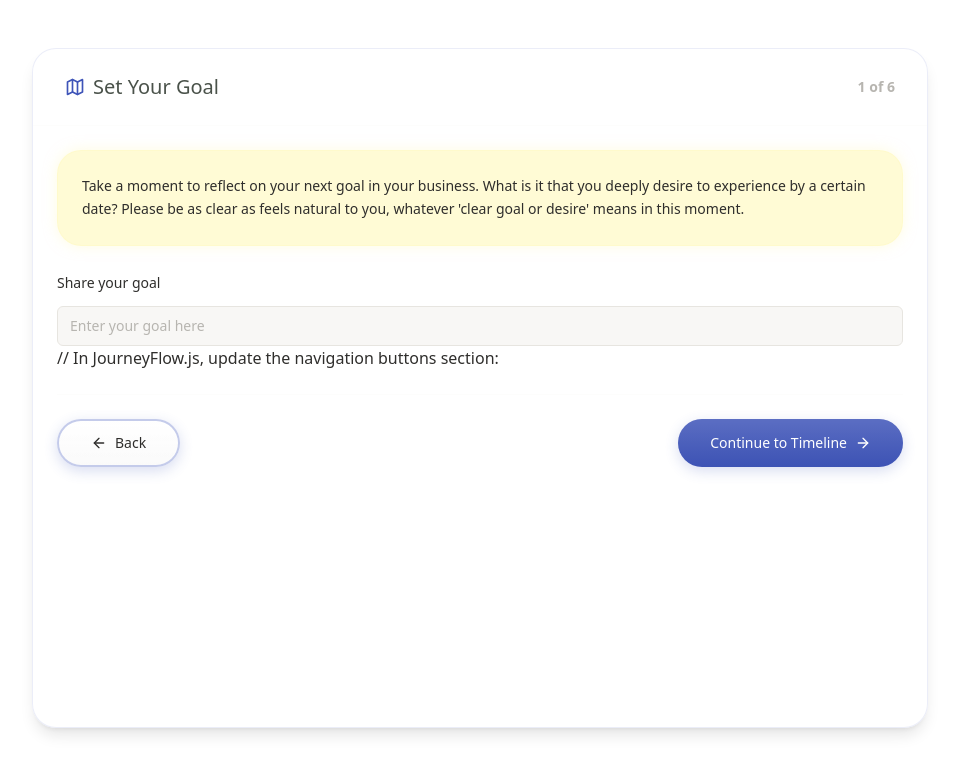
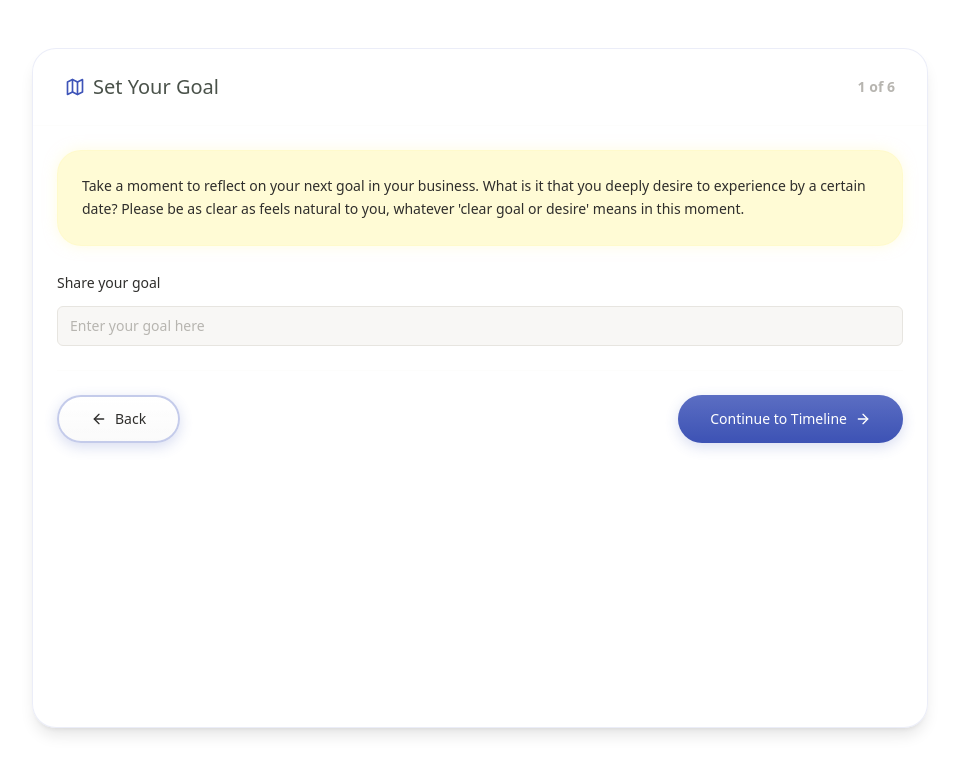
Before and after one commit to peatf/gps-live, a Next.js app: page / in a window 1280 px wide. Shown: the top 774 px of the page, without its empty margins (160-1119 px from the left). Built offline with nearby package versions, Linux system fonts and the light colour scheme.

Commit message:
Update JourneyFlow.js

```diff
--- a/src/components/JourneyFlow.js
+++ b/src/components/JourneyFlow.js
@@ -303,7 +303,6 @@ export default function JourneyFlow({ journeyData, setJourneyData, onComplete, o
       </CardHeader>
       <CardContent className="space-y-6 p-6">
         {steps[step]}
-        // In JourneyFlow.js, update the navigation buttons section:
 
 <div className="flex justify-between pt-6 border-t border-stone/10">
   <Button
```
